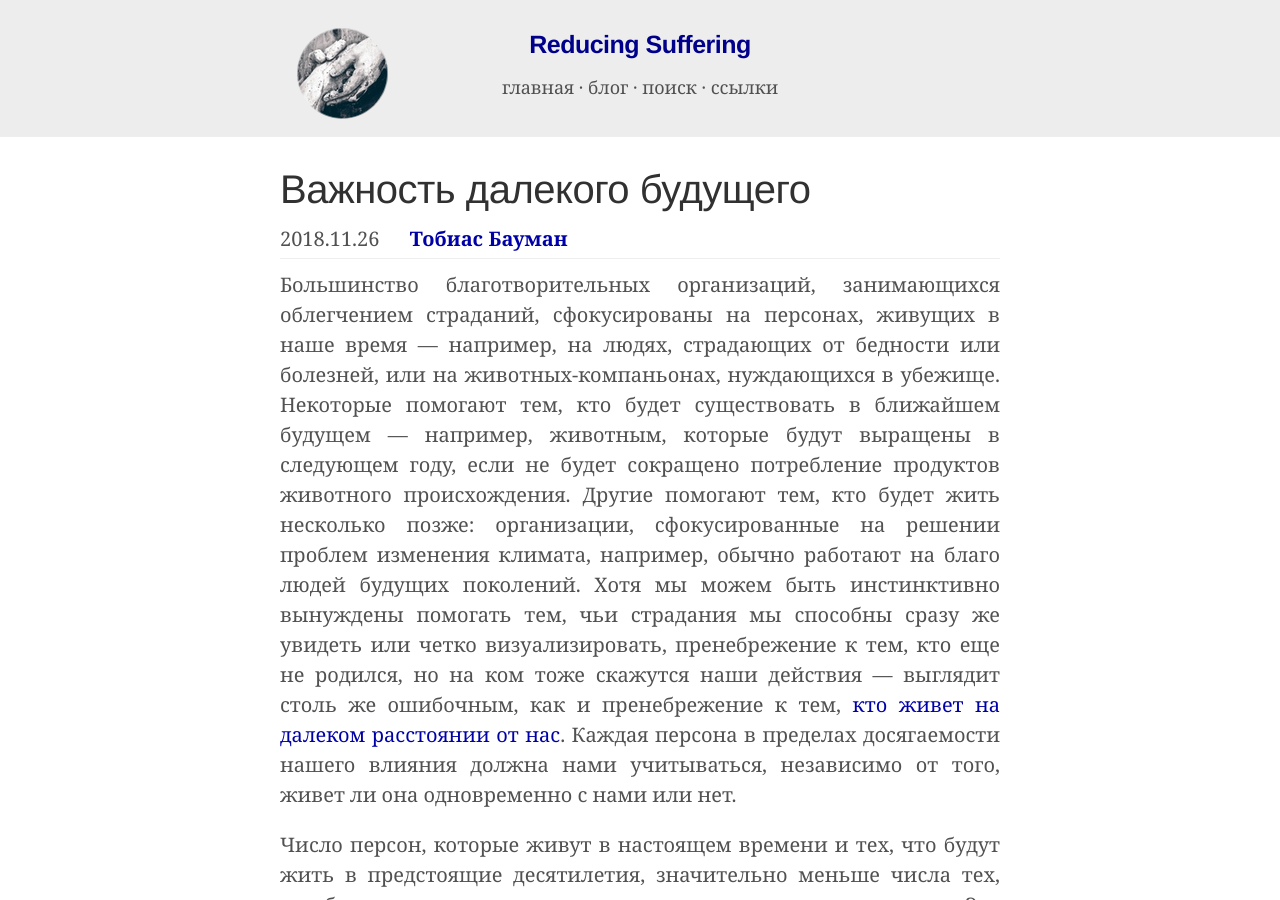
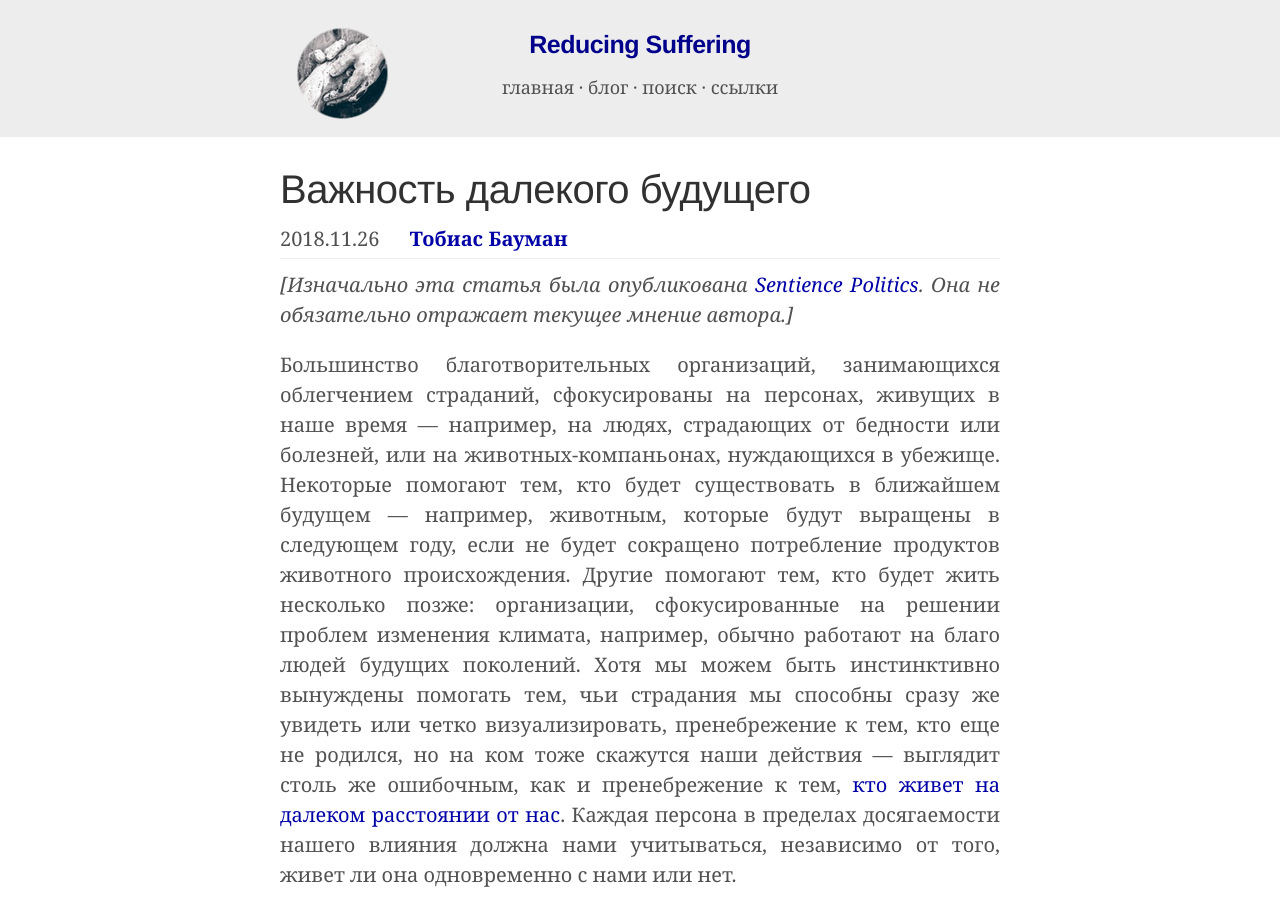
Before and after one commit to ReducingSuffering/reducingsuffering.github.io, a Jekyll site: the page built from _articles/tobias-baumann-the-importance-of-the-far-future.md, in a window 1280 px wide and 900 px high. Built offline with Jekyll 4.4.1, drawn with Linux system fonts in a browser that asks for light colours; some of the changed lines change nothing that is shown; some of the changed text lies outside the part shown.

Commit message:
Update tobias-baumann-the-importance-of-the-far-future.md

```diff
--- a/_articles/tobias-baumann-the-importance-of-the-far-future.md
+++ b/_articles/tobias-baumann-the-importance-of-the-far-future.md
@@ -9,7 +9,10 @@
   - 2018.11.26
 preview: assets/images/previews/ai-generated-8764610-.jpg
 preview_here: true
+excerpt: "Большинство благотворительных организаций, занимающихся облегчением страданий, сфокусированы на персонах, живущих в наше время — например, на людях, страдающих от бедности или болезней, или на животных-компаньонах, нуждающихся в убежище. Некоторые помогают тем, кто будет существовать в ближайшем будущем — например, животным, которые будут выращены в следующем году, если не будет сокращено потребление продуктов животного происхождения. Другие помогают тем, кто будет жить несколько позже: организации, сфокусированные на решении проблем изменения климата, например, обычно работают на благо людей будущих поколений. Хотя мы можем быть инстинктивно вынуждены помогать тем, чьи страдания мы способны сразу же увидеть или четко визуализировать, пренебрежение к тем, кто еще не родился, но на ком тоже скажутся наши действия — выглядит столь же ошибочным, как и пренебрежение к тем, кто живет на далеком расстоянии от нас. Каждая персона в пределах досягаемости нашего влияния должна нами учитываться, независимо от того, живет ли она одновременно с нами или нет."
 ---
+_\[Изначально эта статья была опубликована [Sentience Politics](https://sentience-politics.org/). Она не обязательно отражает текущее мнение автора.\]_
+
 Большинство благотворительных организаций, занимающихся облегчением страданий, сфокусированы на персонах, живущих в наше время — например, на людях, страдающих от бедности или болезней, или на животных-компаньонах, нуждающихся в убежище. Некоторые помогают тем, кто будет существовать в ближайшем будущем — например, животным, которые будут выращены в следующем году, если не будет сокращено потребление продуктов животного происхождения. Другие помогают тем, кто будет жить несколько позже: организации, сфокусированные на решении проблем изменения климата, например, обычно работают на благо людей будущих поколений. Хотя мы можем быть инстинктивно вынуждены помогать тем, чьи страдания мы способны сразу же увидеть или четко визуализировать, пренебрежение к тем, кто еще не родился, но на ком тоже скажутся наши действия — выглядит столь же ошибочным, как и пренебрежение к тем, [кто живет на далеком расстоянии от нас](https://www.ted.com/talks/peter_singer_the_why_and_how_of_effective_altruism?subtitle=ru). Каждая персона в пределах досягаемости нашего влияния должна нами учитываться, независимо от того, живет ли она одновременно с нами или нет.
 
 Число персон, которые живут в настоящем времени и тех, что будут жить в предстоящие десятилетия, значительно меньше числа тех, кто будет жить в предстоящих столетиях, тысячелетиях и т. д. Это значит, что хотя последствия нашего влияния на отдаленное будущее менее предсказуемы, чем краткосрочные последствия наших действий, они могут оказаться на порядки более значительными.
@@ -52,7 +55,7 @@
 
 1. [Против видовой дискриминации](tobias-baumann-the-case-against-speciesism.html)
 2. [Альтруизм, числа и промышленное животноводство](tobias-baumann-altruism-numbers-and-factory-farms.html)
-3. [Effective Strategies](https://centerforreducingsuffering.org/sentience-politics-series-introduction/effective-strategies-to-reduce-animal-suffering/)
+3. [Как эффективно уменьшить страдания животных](tobias-baumann-effective-strategies-to-reduce-animal-suffering.html)
 4. [Проблема страданий диких животных](tobias-baumann-the-relevance-of-wild-animal-suffering.html)
 5. Важность далекого будущего
 6. [The Benefits of Cause-Neutrality](https://centerforreducingsuffering.org/sentience-politics-series-introduction/the-benefits-of-cause-neutrality/)
```
